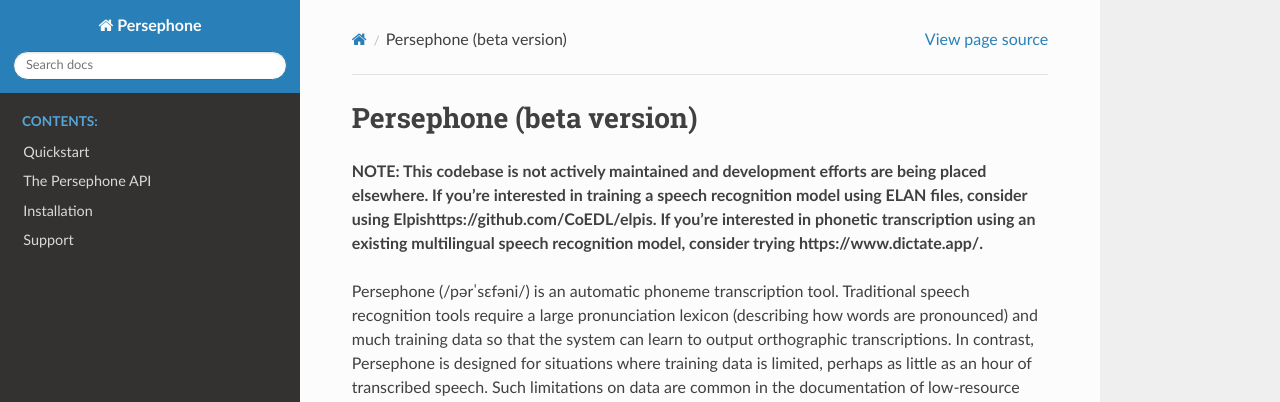
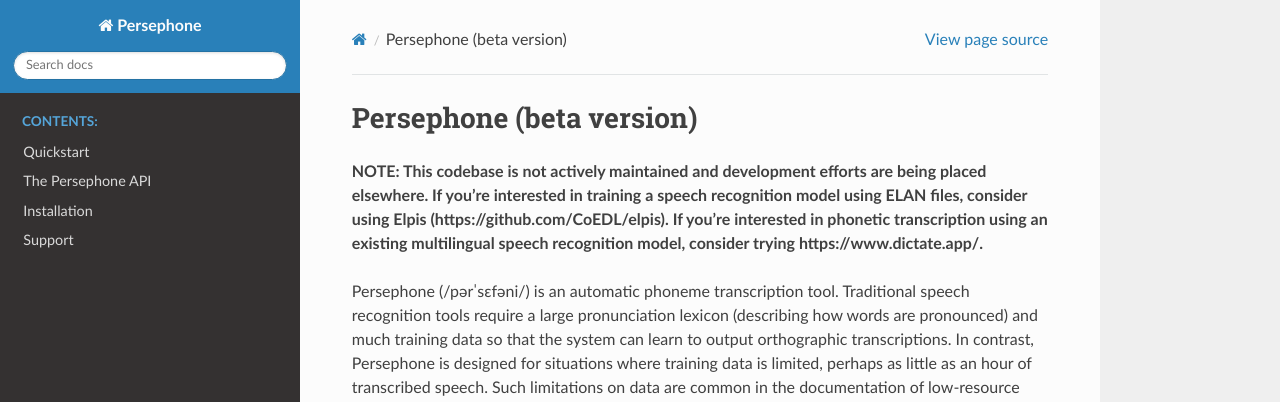
Before and after one commit to persephone-tools/persephone, a Sphinx documentation site: the page built from docs/index.rst, in a window 1280 px wide and 900 px high. Shown: the top 402 px of the window. Built offline with Sphinx 7.4.7 and the Read the Docs theme 2.0.0, drawn with Linux system fonts in a browser that asks for light colours; part of the change alters nothing that is shown.

Commit message:
Update index.rst

```diff
--- a/docs/index.rst
+++ b/docs/index.rst
@@ -6,7 +6,7 @@
 Persephone (beta version)
 =========================
 
-**NOTE: This codebase is not actively maintained and development efforts are being placed elsewhere. If you're interested in training a speech recognition model using ELAN files, consider using Elpishttps://github.com/CoEDL/elpis. If you're interested in phonetic transcription using an existing multilingual speech recognition model, consider trying https://www.dictate.app/.**
+**NOTE: This codebase is not actively maintained and development efforts are being placed elsewhere. If you're interested in training a speech recognition model using ELAN files, consider using Elpis (https://github.com/CoEDL/elpis). If you're interested in phonetic transcription using an existing multilingual speech recognition model, consider trying https://www.dictate.app/.**
 
 Persephone (/pərˈsɛfəni/) is an automatic phoneme transcription tool.
 Traditional speech recognition tools require a large pronunciation
```
